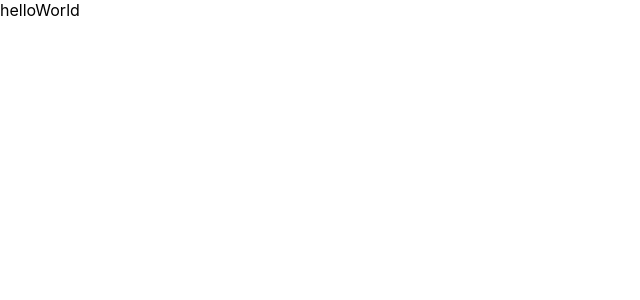
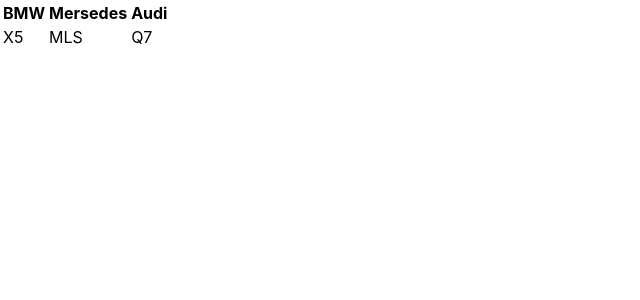
Before and after one commit to Vital9i/MicroTasks, a React (Create React App) app: page / in a window 1280 px wide. Shown: the top 300 px of the page, without its empty margins (0-640 px from the left). Built offline with nearby package versions, Linux system fonts and the light colour scheme.

Commit message:
Method Map 2.0

```diff
--- a/src/App.tsx
+++ b/src/App.tsx
@@ -1,14 +1,30 @@
 import React, { MouseEvent, useState } from 'react';
 
 import './App.css';
+import { NewComponent } from './components/NewComponent/NewComponent';
+
 
 // type FilterType = 'all'|'dollar'|'ruble'
 
 
 function App() {
+  const [students, setStudents] = useState([
+          {id: 1, name: "James", age: 8},
+          {id: 2, name: "Robert", age: 18},
+          {id: 3, name: "John", age: 28},
+          {id: 4, name: "Michael", age: 38},
+          {id: 5, name: "William", age: 48},
+          {id: 6, name: "David", age: 58},
+          {id: 7, name: "Richard", age: 68},
+          {id: 8, name: "Joseph", age: 78},
+          {id: 9, name: "Thomas", age: 88},
+          {id: 10, name: "Charles", age: 98},
+          {id: 11, name: "Christopher", age: 100},
+      ]
+  )
   return (
-    <div>helloWorld</div>
-  )
+      <NewComponent />
+  );
 }
 
 export default App;
--- a/src/components/NewComponent/NewComponent.tsx
+++ b/src/components/NewComponent/NewComponent.tsx
@@ -1,40 +1,55 @@
 import React from 'react';
 
-type NewComponentPropsType = {
-    students: Array<StydentType>
+type NewComponentsPropsType = {
+    students: Array<StudentType>
 }
 
-type StydentType = {
+type StudentType = {
     id: number
     name: string
     age: number
 }
 
-export const NewComponent = (props: NewComponentPropsType) => {
 
+export const NewComponent = () => {
     const topCars = [
-        { manufacturer: 'BMW', model: 'm5cs' },
-        { manufacturer: 'Mercedes', model: 'e63s' },
-        { manufacturer: 'Audi', model: 'rs6' }
+        { manufacturer: 'BMW', model: 'X5' },
+        { manufacturer: 'Mersedes', model: 'MLS' },
+        { manufacturer: 'Audi', model: 'Q7' }
     ]
-
-
     return (
         <table>
             <tr>
-                <th>manufacturer:</th>
-                <th>model:</th>
+                {topCars.map((car, index) => {
+                    return (
+                        <th key={index}>{car.manufacturer}</th>
+                    )
+                })}
+
             </tr>
-
-            {topCars.map((car, index) => {
-                return (
-                    <tr key={index}>
-                        <td>{car.manufacturer}</td>
-                        <td>{car.model}</td>
-                    </tr>
-                )
-            })}
-
+            <tr>
+                {topCars.map((car, index) => {
+                    return(
+                    <td key={index}>{car.model}</td>
+                )})}
+            </tr>
+            <tr>
+                <td></td>
+                <td></td>
+            </tr>
         </table>
     );
 };
+
+
+// <ul>
+//     {props.students.map((item) => {
+//         debugger
+//         return (
+//             <li key={item.id}>
+//                 <span>{item.name}</span>
+//                 <span> age: {item.age}</span>
+//             </li>
+//         )
+//     })}
+// </ul>
```
